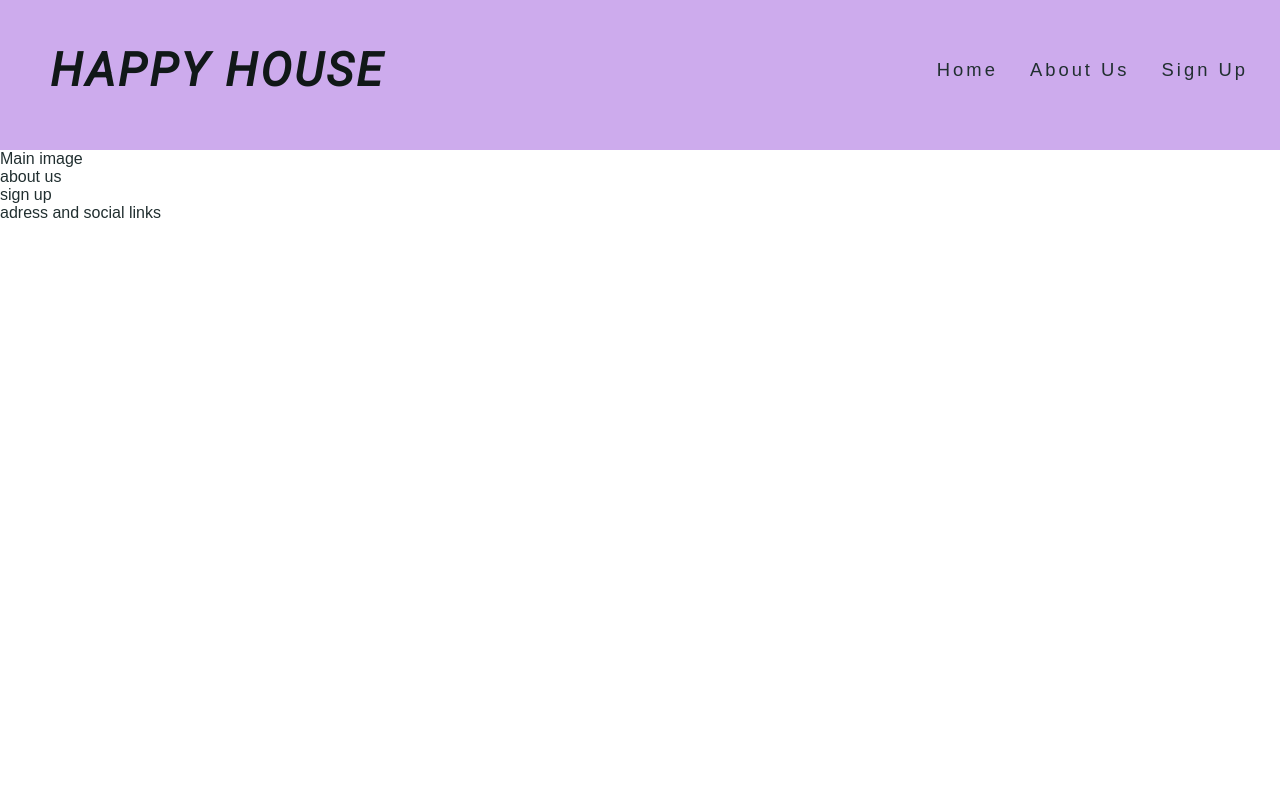
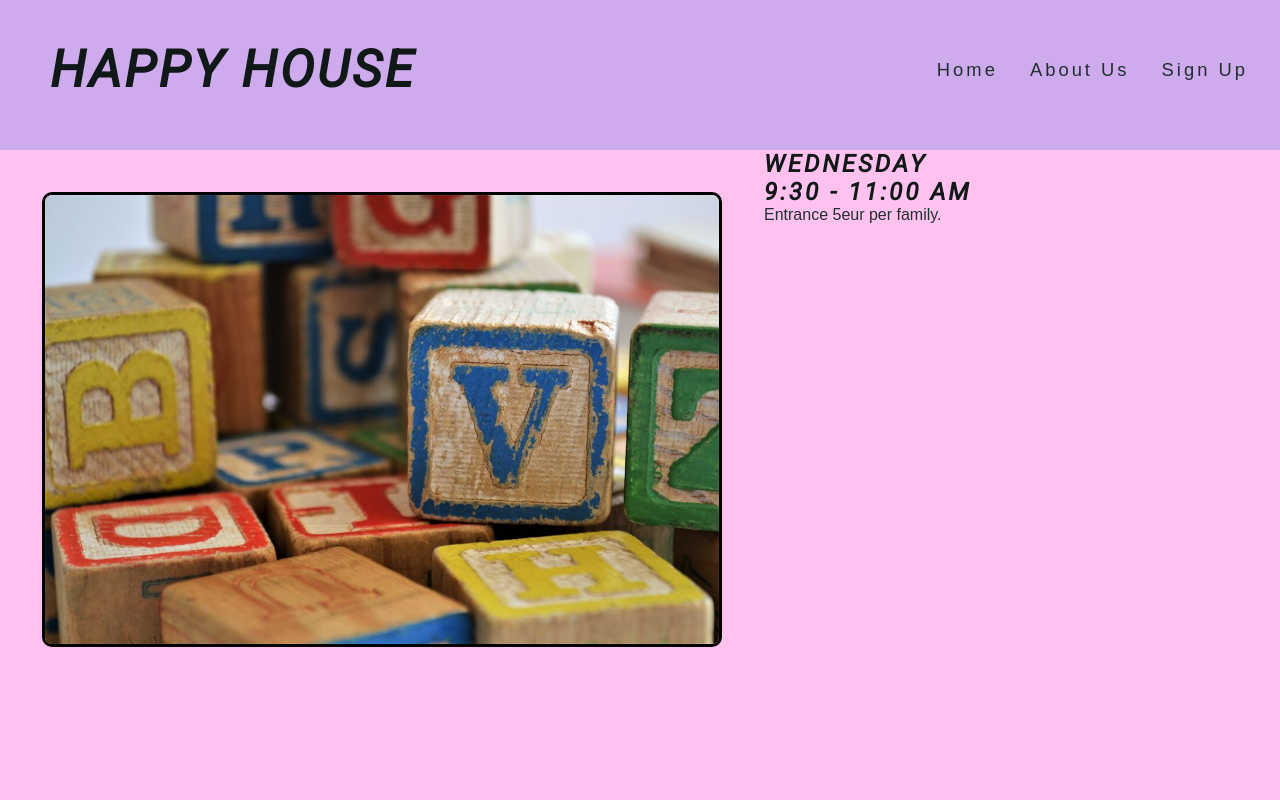
Before and after one commit to matus42/HappyHouse, a plain HTML site: page index.html in a window 1280 px wide. Shown: the top 800 px of the page. Drawn offline with Linux system fonts and the light colour scheme; a web font is replaced by a local one.

Commit message:
Add main image to main section under header

```diff
--- a/assets/css/style.css
+++ b/assets/css/style.css
@@ -3,6 +3,7 @@
 * {
     margin: 0;
     padding: 0;
+    box-sizing: border-box;
     border: none;
 }
 
@@ -30,8 +31,8 @@ h2 {
 
 #logo {
     float: left;
-    font-size: 290%;
-    font-weight: 800;
+    font-size: 320%;
+    font-weight: 900;
     margin-left: 50px;
 }
 
@@ -59,3 +60,22 @@ h2 {
 #menu a:hover {
     color: red;
 }
+
+/* main body section */
+
+#main-section {
+    height: 800px;
+    width: 100%;
+    background-color: #FFC2EE;
+    display: inline-block;
+}
+
+img {
+    max-width: 680px;
+    border: 3px solid black;
+    border-radius: 10px;
+    float: left;
+    margin-top: 42px;
+    margin-left: 42px;
+    margin-right: 42px;
+}
--- a/index.html
+++ b/index.html
@@ -25,8 +25,14 @@
             </nav>
         </a>
     </header>
-    <section>
-        Main image
+    <section id="main-section">
+        <div class="left-side">
+            <img src="assets/images/susan-holt-simpson-H7SCRwU1aiM-unsplash (1).jpg" alt="">
+        </div>
+        <div class="right-side">
+            <h2>Wednesday<br>9:30 - 11:00 am</h2>
+            <p>Entrance 5eur per family.</p>
+        </div>
     </section>
     <section>
         about us
```
Also changed, not shown: assets/images/susan-holt-simpson-H7SCRwU1aiM-unsplash (1).jpg (added).
